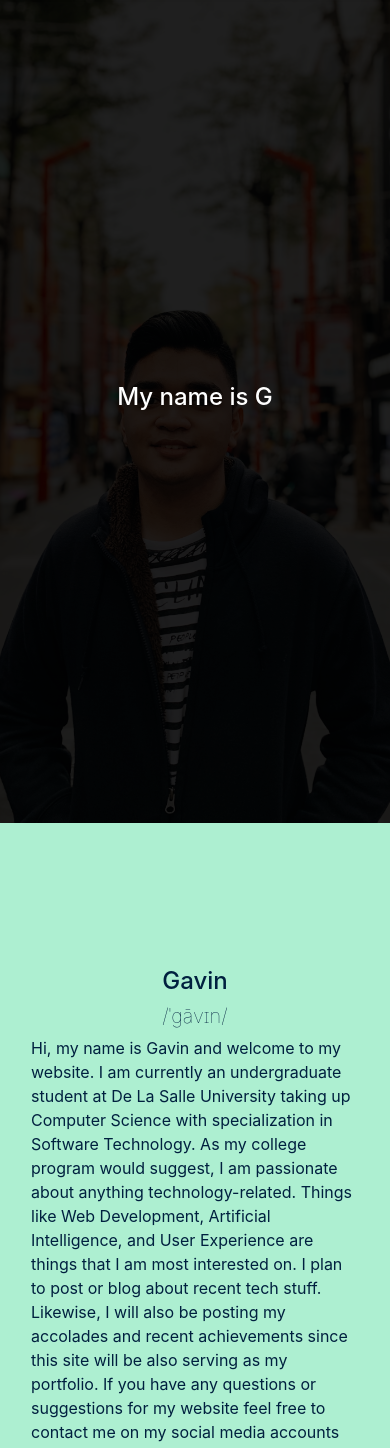
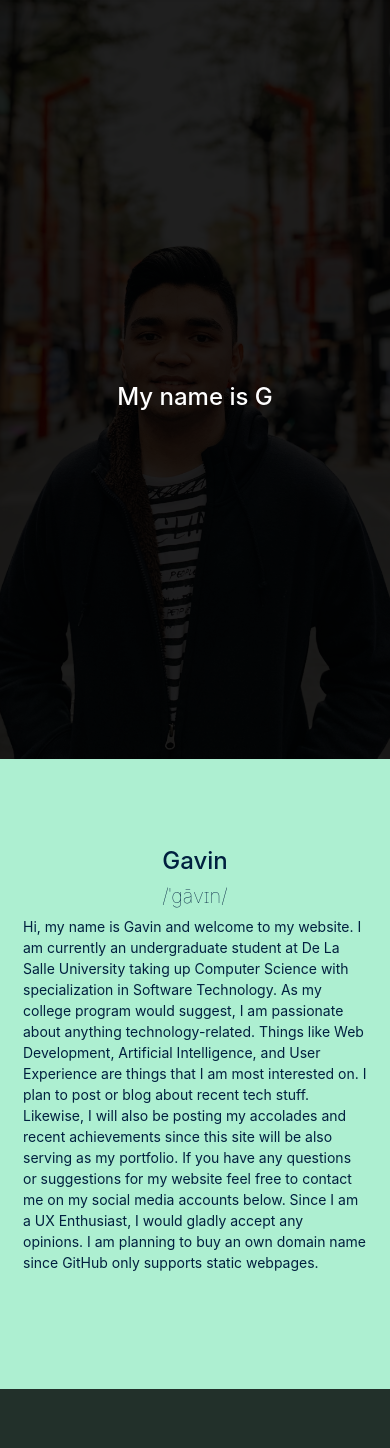
Before and after one commit to gavindizon/gavindizon.github.io, a plain HTML site: page index.html in a window 390 px wide. Shown: the part 85-1533 px from the top of the page. Drawn offline with nearby package versions, Linux system fonts and the light colour scheme.

Commit message:
finished(1000m)

```diff
--- a/includes/css/index.css
+++ b/includes/css/index.css
@@ -1,12 +1,3 @@
-.background{
-    width: 100%;
-    min-height: 100%;
-    position: absolute;
-    background-image: url('../img/homeimage.jpg');
-    background-repeat: no-repeat;
-    background-position: center;
-    background-size: cover;
-}
 .introduction h2, .introduction h5{
     text-align: center;
 }
@@ -25,22 +16,31 @@
     z-index: 3;
     background-color: rgba(0, 0, 0, 0.875);
 }
+.background-img{
+    position: absolute;
+    top: 0;
+    left: 0;
+    height: 100vh;
+    width: 100%;
+    z-index: 2;
+    background-color: rgba(0, 0, 0, 0.875);
+    background-image: url('../img/homeimage.jpg');
+    background-position: center;
+    background-size: cover;
+
+}
 .new_section{
     margin: 0;
     padding: 0;
 }
 .section1_cont{
     height: 100vh;
-    position: relative;
-    background-image: url('../img/homeimage.jpg');
-    background-position: center;
-    background-size: cover;
     padding: 2em 2em;
     display: flex;
 }
 
 .section2{
-    padding: 128px 36px;
+    padding: 64px 36px;
 }
 .message{
     position: relative;
@@ -206,20 +206,29 @@ section p{
         padding: 0px 2em 0px 2em !important;
     }
     .introduction{
-    padding: 1em;
+    padding: 0em 0.5em;
     }
 
 }
 
 @media only screen and (max-width: 450px){
+    .new_section1{
+        margin-bottom: -2.5em;
+    }
     section{
-        padding: 4em 0em !important;
+        padding: 4em 0em;
     }
+
     .myRoles{
         padding: 0px 2em 0px 2em !important;
     }
+    .section2{
+        padding: 0;
+        margin: 0;
+    }
     .section2 p{
         padding: 0;
+        font-size: 14px;
     }
     #typed{
         font-size: 24px;
--- a/index.html
+++ b/index.html
@@ -53,6 +53,7 @@
 <section class="new_section1">
     <div class="section1_cont d-flex justify-content-between">
         <div class="overlay"></div>
+        <div class="background-img"></div>
         <div class="message"><h1 id="typed"></h1></div>
     </div>
 </section>
```
